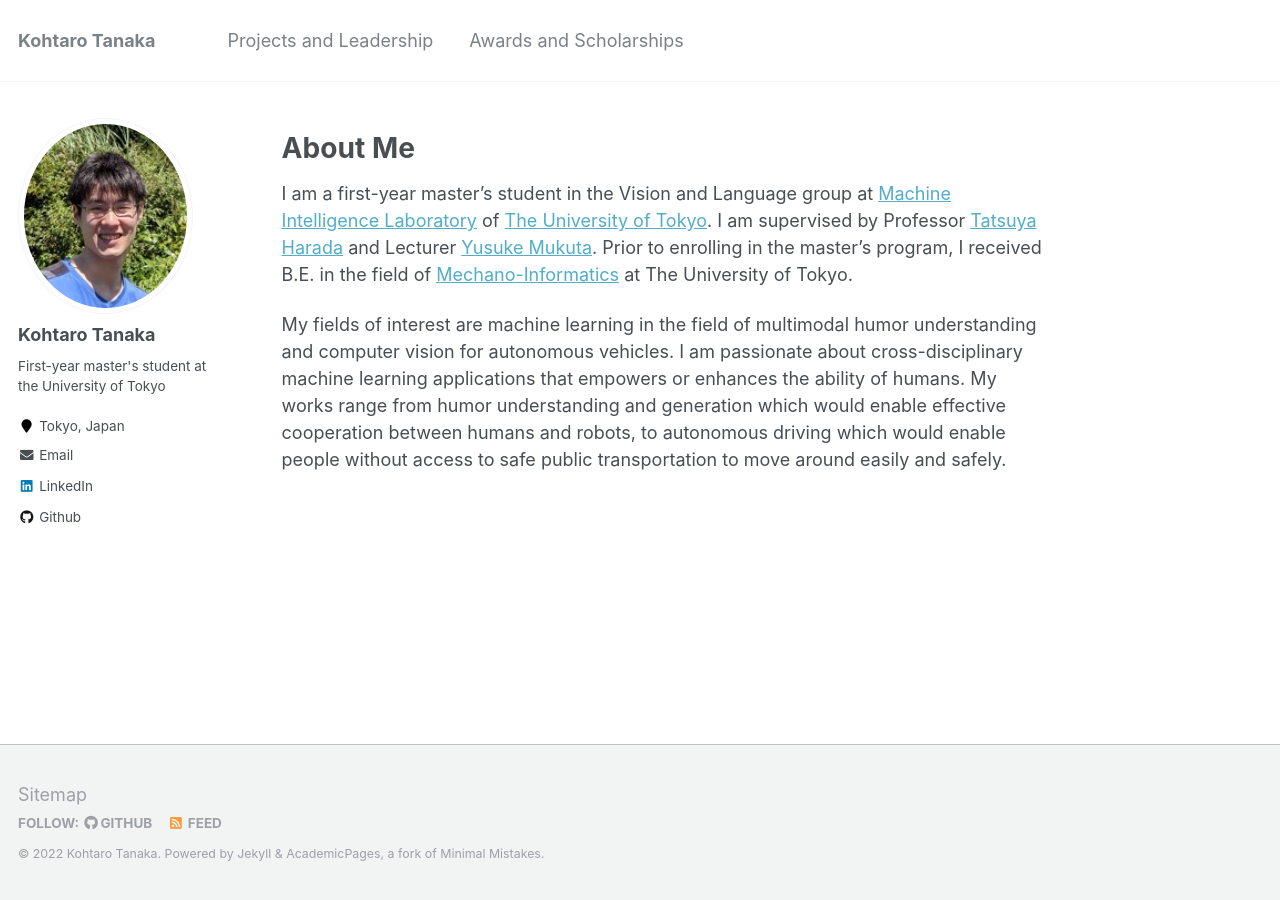
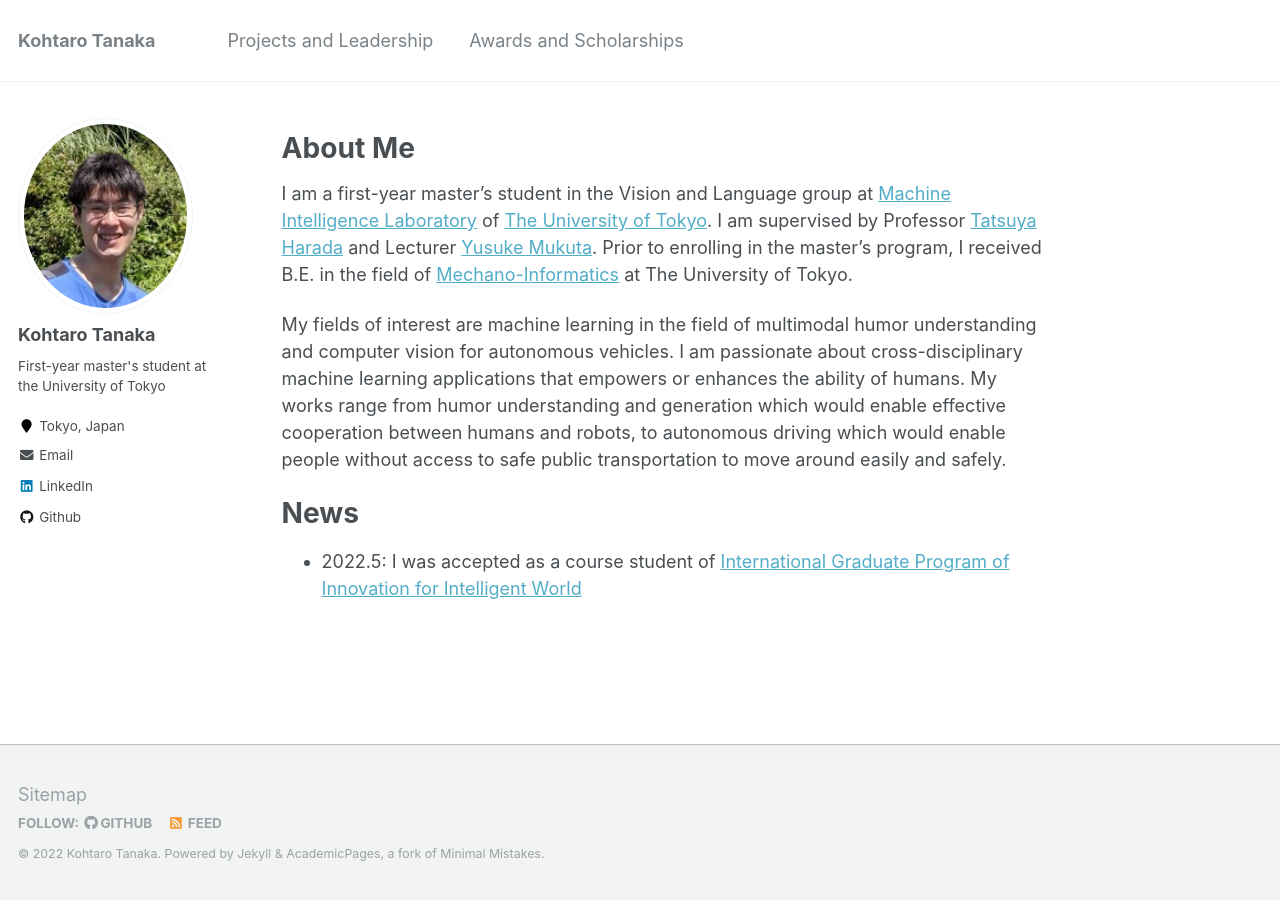
Before and after one commit to kohtaro246/kohtaro246.github.io, a Jekyll site: the page built from _pages/about.md, in a window 1280 px wide. Built offline with Jekyll 4.4.1, drawn with Linux system fonts in a browser that asks for light colours.

Commit message:
Update about.md

```diff
--- a/_pages/about.md
+++ b/_pages/about.md
@@ -13,3 +13,8 @@ About Me
 I am a first-year master's student in the Vision and Language group at [Machine Intelligence Laboratory](https://www.mi.t.u-tokyo.ac.jp/en) of [The University of Tokyo](https://www.u-tokyo.ac.jp/en/). I am supervised by Professor [Tatsuya Harada](https://www.mi.t.u-tokyo.ac.jp/harada/) and Lecturer [Yusuke Mukuta](https://www.mi.t.u-tokyo.ac.jp/mukuta/). Prior to enrolling in the master's program, I received B.E. in the field of [Mechano-Informatics](https://www.i.u-tokyo.ac.jp/edu/course/m-i/index_e.shtml) at The University of Tokyo.
 
 My fields of interest are machine learning in the field of multimodal humor understanding and computer vision for autonomous vehicles. I am passionate about cross-disciplinary machine learning applications that empowers or enhances the ability of humans. My works range from humor understanding and generation which would enable effective cooperation between humans and robots, to autonomous driving which would enable people without access to safe public transportation to move around easily and safely.
+
+
+News
+======
+- 2022.5: I was accepted as a course student of [International Graduate Program of Innovation for Intelligent World](https://www.iiw.i.u-tokyo.ac.jp/en/)
```
